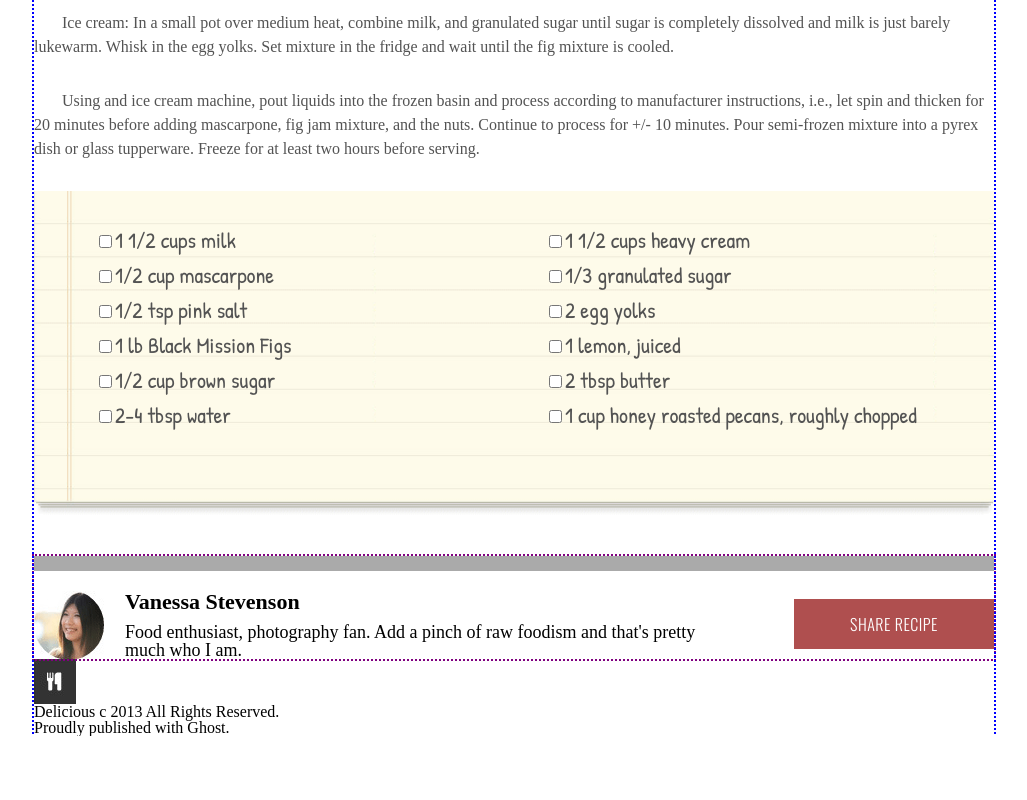
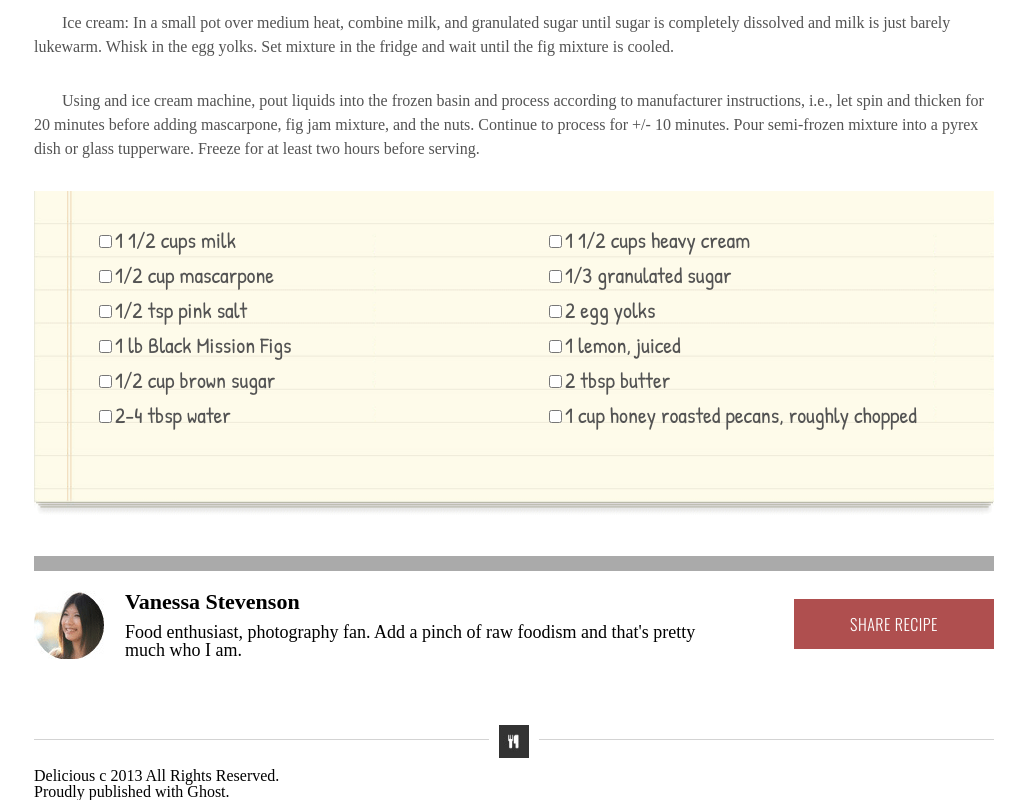
Before and after one commit to MichaelJahns/chocoPizza, a plain HTML site: page index.html in a window 1280 px wide. Shown: the part 1019-1819 px from the top of the page, without its empty margins (126-1153 px from the left). Before the commit the page ends 1755 px from the top, so only its background shows below. Drawn offline with nearby package versions, Linux system fonts and the light colour scheme.

Commit message:
styled footer border

```diff
--- a/css/style.css
+++ b/css/style.css
@@ -35,10 +35,6 @@ header > h2
     font-size: 8px;
 }
 /* BODY */
-main
-{
-    outline: blue 2px dotted;
-}
 main > h3
 {
     margin: 60px 0px 0px 0px;
@@ -116,7 +112,6 @@ section
 {
 margin-top: 40px;
 border-top: #aaa 15px solid;
-outline: purple 2px dotted;
 }
 section > img
 {
@@ -152,3 +147,17 @@ section > button
     letter-spacing: .5px;
 
 }
+footer
+{
+    margin-top: 80px;
+    border-top: .5px lightgray solid;
+}
+footer > img
+{
+    display: block;
+    width: 30px;
+    margin-top: -25px;
+    margin-left: auto;
+    margin-right: auto;
+    border: 10px white solid;
+}
```
